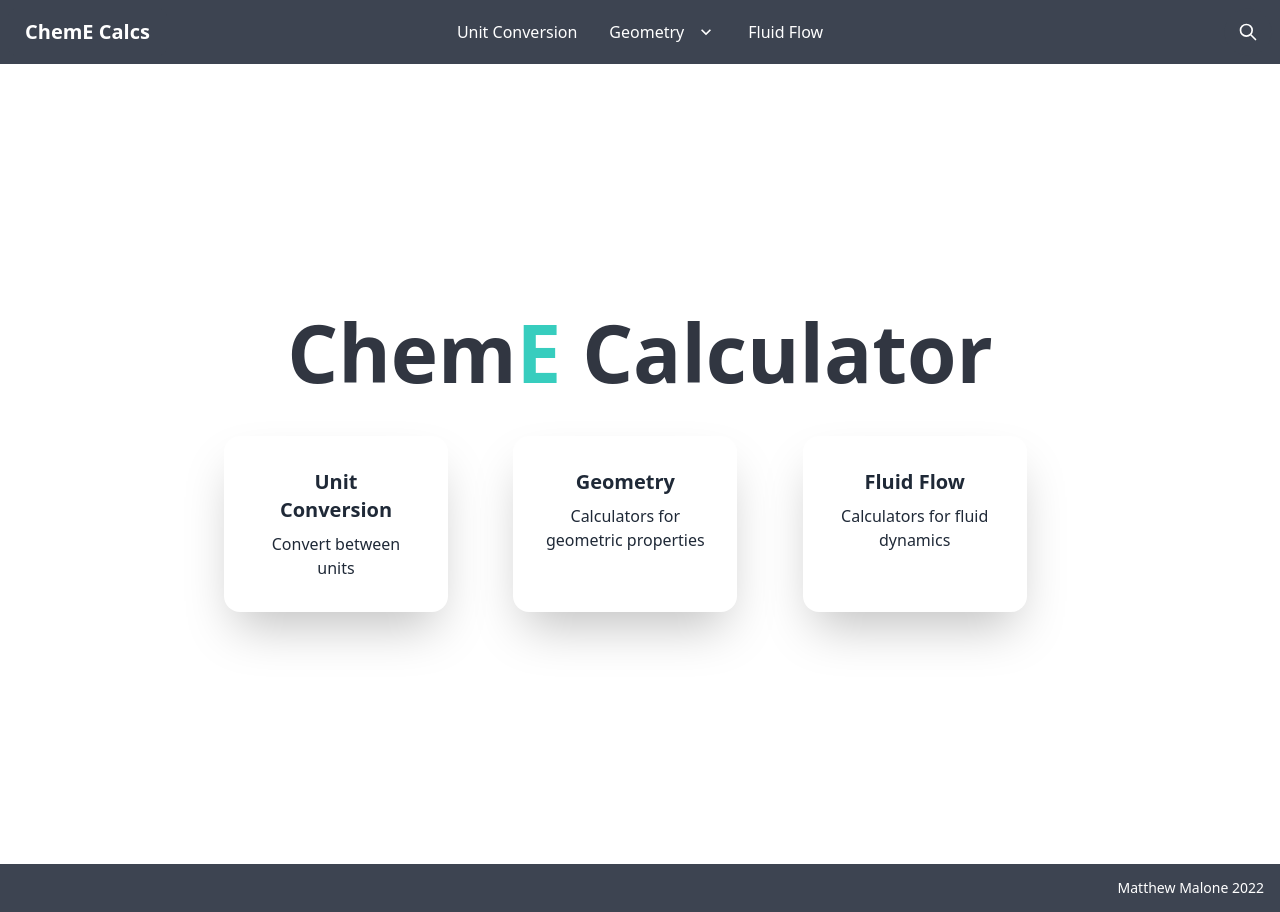
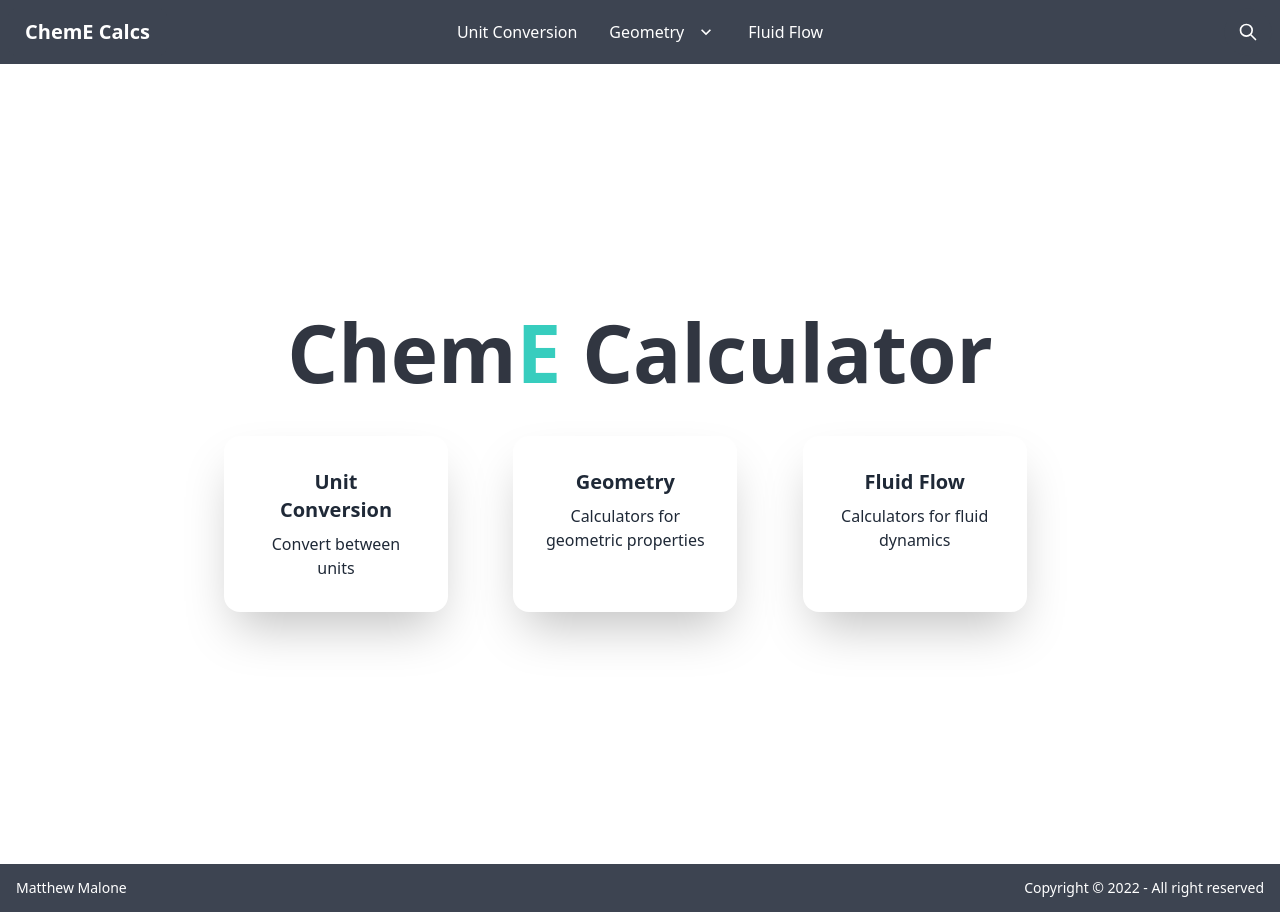
Before and after one commit to mama4294/ChemECalcs, a Next.js app in the folder chem_e_calc/: page / in a window 1280 px wide. Built offline with nearby package versions, Linux system fonts and the light colour scheme.

Commit message:
updates footer

```diff
--- a/chem_e_calc/src/components/Layout/Footer.tsx
+++ b/chem_e_calc/src/components/Layout/Footer.tsx
@@ -1,7 +1,8 @@
 const Footer = () => {
   return (
-    <footer className="footer flex h-12 items-center justify-end bg-neutral text-neutral-content ">
-      <div className="text-ghost mx-4">Matthew Malone 2022</div>
+    <footer className="footer flex h-12 items-center justify-between bg-neutral text-neutral-content ">
+      <div className="text-ghost mx-4">Matthew Malone</div>
+      <div className="text-ghost mx-4">Copyright © 2022 - All right reserved</div>
     </footer>
   )
 }
```
